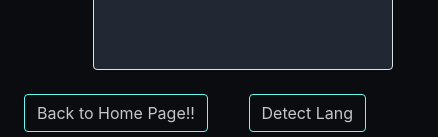
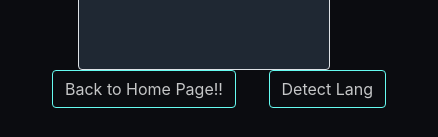
Before and after one commit to niku419/translator-detector, a React (Create React App) app: page /translate in a window 390 px wide. Shown: the part 924-1061 px from the top of the page, 438 px wide, since content can reach past the window. After the commit the page ends 1032 px from the top, so only its background shows below. Built offline with nearby package versions, Linux system fonts and the light colour scheme; no server answers.

Commit message:
:robot: trying to make it responsive

```diff
--- a/src/ReactTranslator/Detect.jsx
+++ b/src/ReactTranslator/Detect.jsx
@@ -49,8 +49,8 @@ export default function Detect() {
       exit="exit"
     >
       <h1 className="heading">Detect Language</h1>
-      <Container className="d-flex flex-row mt-5">
-        <Container className="pt-2">
+      <Container className="d-flex row mt-5 mx-2">
+        <Container className="pt-2 col-md-6 mb-3">
           <InputGroup sz="lg" style={{height: "40vh"}}>
             <Form.Control
               as="textarea"
@@ -65,11 +65,11 @@ export default function Detect() {
             />
           </InputGroup>
           </Container>
-        <Container style={{display: "grid", placeItems: "center"}}>
+        <Container style={{display: "grid", placeItems: "center"}} className="col-md-6">
           <h1><Badge variant="primary">{detectedLang || "Detected Lang"}</Badge></h1>
         </Container>
       </Container>
-      <div className="d-flex justify-content-between m-5" >
+      <div className="d-flex justify-content-between mt-3 mx-1" >
         <a className="btn primary" href="/" role="button">Back to Home Page!!</a>
         <a className="btn primary" href="/translate" role="button">Translate text</a>
 			</div>
--- a/src/ReactTranslator/Main.jsx
+++ b/src/ReactTranslator/Main.jsx
@@ -7,12 +7,12 @@ import { FontAwesomeIcon } from '@fortawesome/react-fontawesome'
 export default function Main() {
   return (
     <>
-      <Container className="mt-5 top">
+      <Container className="mt-5 top mx-2">
         <div className="d-flex justify-content-center row">
           <h1 className="heading">React Translator</h1>
-          <div className="description m-3">A simple translator app made with react and google translation API which translates and detects any language into any other language...</div>
+          <div className="description">A simple translator app made with react and google translation API which translates and detects any language into any other language...</div>
         </div>
-        <div className="d-flex justify-content-between" >
+        <div className="d-flex justify-content-between mt-3" >
           <a className="btn primary" href="/translate" role="button">Translate Text</a>
           <a className="btn primary" href="/detect" role="button">Detect Lang</a>
         </div>
--- a/src/ReactTranslator/Translate.jsx
+++ b/src/ReactTranslator/Translate.jsx
@@ -1,5 +1,5 @@
 import React,{ useState, useEffect } from 'react'
-import { Container, Dropdown, Form, InputGroup } from 'react-bootstrap'
+import { Container, Dropdown, Form, InputGroup} from 'react-bootstrap'
 import {languages} from './languages'
 import { motion } from 'framer-motion'
 
@@ -68,7 +68,7 @@ export default function Translate() {
           ref={ref}
           className={className}
           aria-labelledby={labeledBy}
-          style={{overflowY: "scroll", maxBlockSize: "69vh"}}
+          style={{ overflowY: "scroll", maxBlockSize: "69vh"}}
         >
           <Form.Control
             autoFocus
@@ -108,6 +108,7 @@ export default function Translate() {
       return (
         <div
           ref={ref}
+
           className={className}
           aria-labelledby={labeledBy}
           style={{overflowY: "scroll", maxBlockSize: "69vh"}}
@@ -136,9 +137,10 @@ export default function Translate() {
       initial="hidden"
       animate="visible"
       exit="exit"
+      className="ml-5"
     >
       <h1 className="heading">Translate any Text</h1>
-      <Container className="d-flex row ml-5 mt-5 justify-content-around">
+      <Container className="d-flex row mt-5 justify-content-around">
         <Container className="col-md-12 col-lg-6 mb-5">
           <Container >
             <Dropdown>
@@ -187,9 +189,9 @@ export default function Translate() {
           </Container>
         </Container>
       </Container>
-      <div className="d-flex justify-content-between m-3" >
-        <a className="btn primary m-2" href="/" role="button">Back to Home Page!!</a>
-        <a className="btn primary m-2" href="/detect" role="button">Detect Lang</a>
+      <div className="d-flex justify-content-between mx-1" >
+        <a className="btn primary" href="/" role="button">Back to Home Page!!</a>
+        <a className="btn primary" href="/detect" role="button">Detect Lang</a>
 			</div>
     </motion.div>
   )
```
